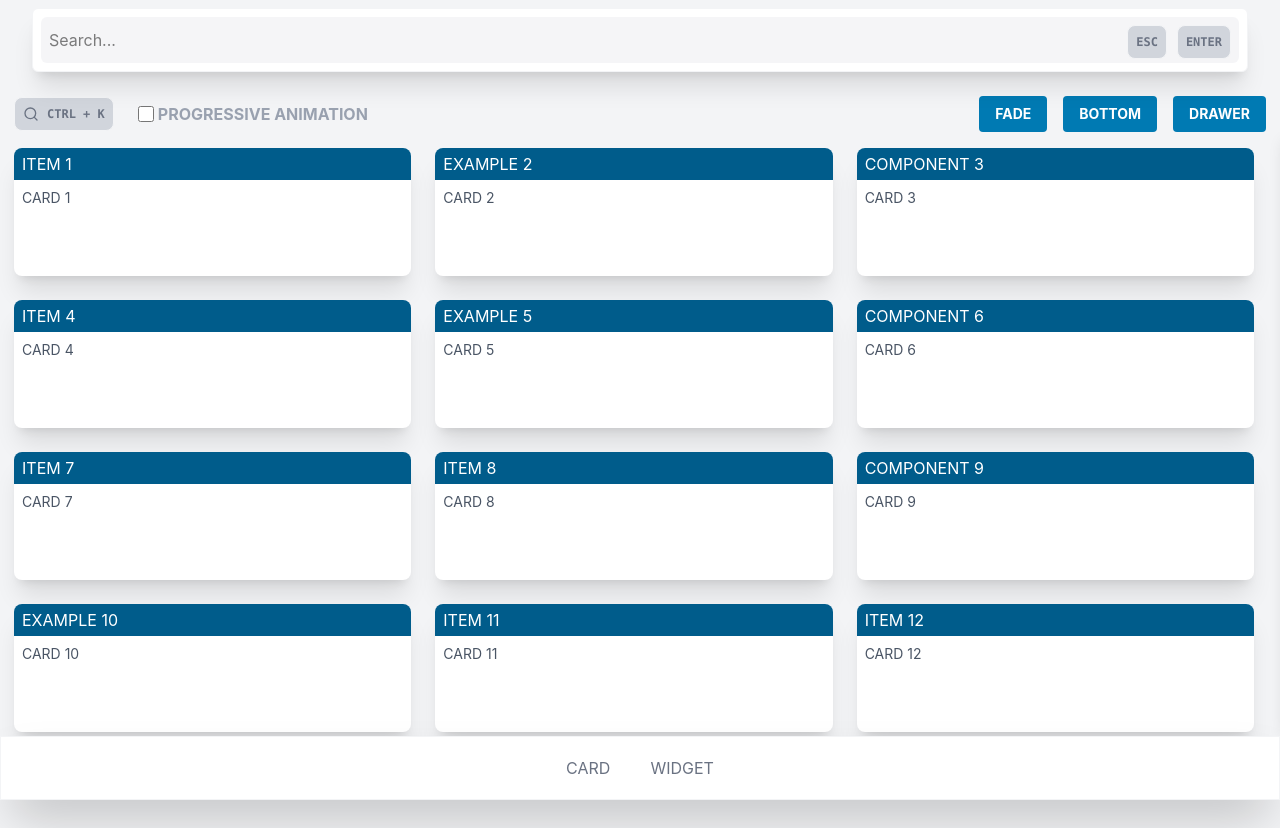
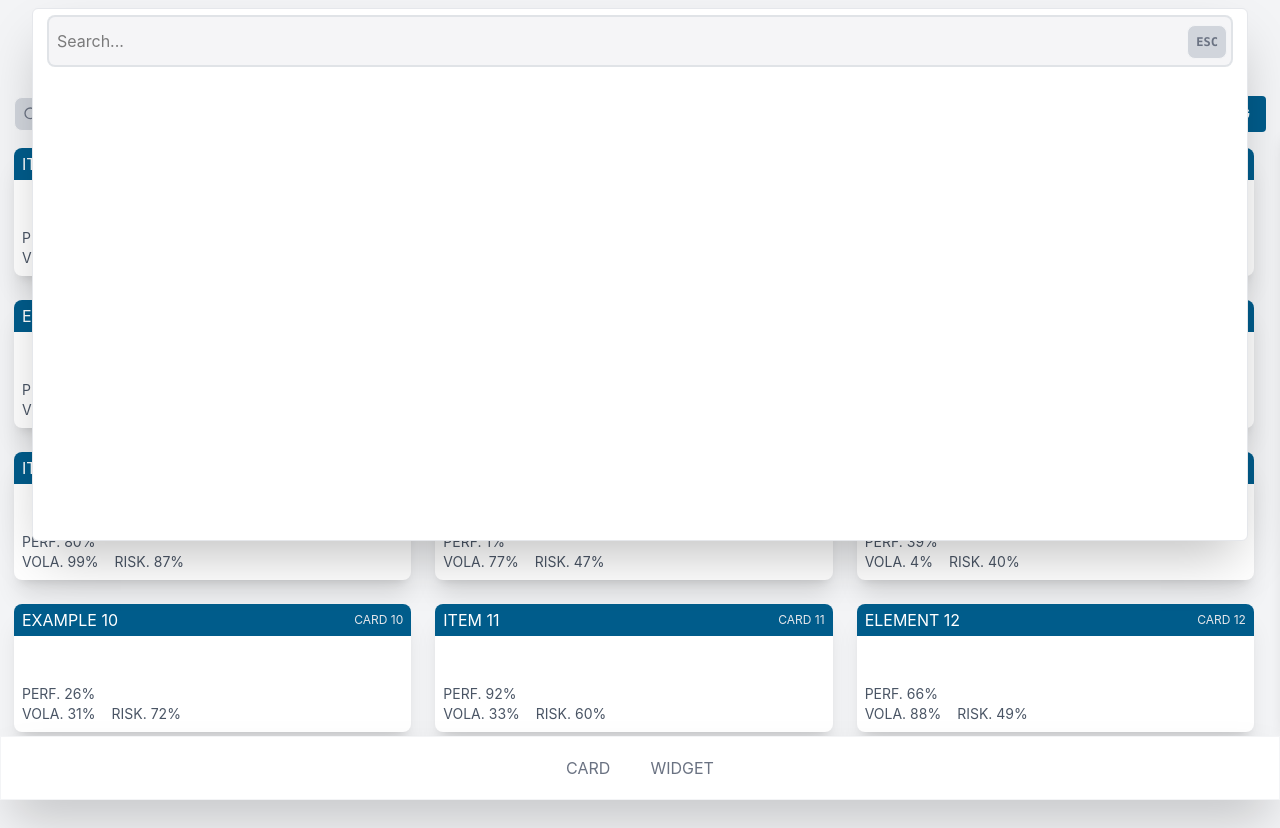
Before and after one commit to dan-alin/framer-animation, a Next.js app: page / in a window 1280 px wide. Both pictures are taken after a click on the element "CTRL + K". Built offline with nearby package versions, Linux system fonts and the light colour scheme.

Commit message:
feat: init config store

```diff
--- a/app/page.tsx
+++ b/app/page.tsx
@@ -15,25 +15,17 @@ import { useEffect, useState } from 'react';
 import { useSnapshot } from 'valtio';
 
 export default function Home() {
-	const [bottomOpen, setBottomOpen] = useState(false);
 	const [fadeOpen, setFadeOpen] = useState(false);
 	const [drawerOpen, setDrawerOpen] = useState(false);
-	const [progressive, setProgressive] = useState(false);
 
 	const pathname = usePathname();
-	const { open, value } = useSnapshot(searchStore);
+	const { open } = useSnapshot(searchStore);
 
-	const { cards } = useSnapshot(cardStore);
-
-	const navigate = useRouter();
+	const { cards, progressiveAnimation } = useSnapshot(cardStore);
 
 	useEffect(() => {
 		flipModalStore.flippedId = -1;
 	}, []);
-
-	const handleBottomClick = () => {
-		setBottomOpen(!bottomOpen);
-	};
 
 	const handleFadeClick = () => {
 		setFadeOpen(!fadeOpen);
@@ -48,7 +40,7 @@ export default function Home() {
 	};
 
 	const handleProgressiveClick = () => {
-		setProgressive(!progressive);
+		cardStore.progressiveAnimation = !progressiveAnimation;
 	};
 
 	useEffect(() => {
@@ -104,45 +96,29 @@ export default function Home() {
 					<Button onClick={handleFadeClick} type="button">
 						Fade
 					</Button>
-					<Button onClick={handleBottomClick} type="button">
-						Bottom
-					</Button>
 
 					<Button onClick={handleDrawerClick} type="button">
-						Drawer
+						Config
 					</Button>
 				</div>
 			</div>
-			<div className="flex flex-wrap w-full h-full gap-6 " key={progressive.toString()}>
+			<div className="flex flex-wrap w-full h-full gap-6 " key={progressiveAnimation.toString()}>
 				<AnimatePresence>
-					{cards
-						.filter((card) => {
-							return (
-								card.desc.toLowerCase().includes(value.toLowerCase()) ||
-								card.title.toLowerCase().includes(value.toLowerCase())
-							);
-						})
-						.map((card) => (
+					{cards.map((card) => (
 						<ScaleCard
+							performance={card.performance}
+							volatility={card.volatility}
+							risk={card.risk}
 							key={card.id}
 							desc={card.desc}
 							id={card.id}
 							title={card.title}
-								progressive={progressive}
+							progressive={progressiveAnimation}
 						/>
 					))}
 				</AnimatePresence>
 			</div>
 
-			<Dialog
-				showFooter
-				bottom
-				onCancel={handleBottomClick}
-				onConfirm={handleBottomClick}
-				body="Bottom modal example"
-				open={bottomOpen}
-				title="Modal"
-			/>
 			<Dialog
 				showFooter
 				onCancel={handleFadeClick}
--- a/app/widgets/page.tsx
+++ b/app/widgets/page.tsx
@@ -2,9 +2,10 @@
 
 import FlipWidget from '@/components/flip-widget';
 import LineMock from '@/components/line-mock';
+import { cardStore } from '@/stores/cards.store';
 import { flipModalStore } from '@/stores/flipped-modal.store';
 import { motion } from 'motion/react';
-import { useEffect, useMemo } from 'react';
+import { useEffect } from 'react';
 import { useSnapshot } from 'valtio';
 
 type WidgetProps = {
@@ -12,19 +13,16 @@ type WidgetProps = {
 };
 
 const FrontWidget = ({ id }: WidgetProps) => {
-	const lines = useMemo(() => {
-		return Array.from({ length: 7 }).map((_, i) => ({
-			name: `Line ${i + 1}`,
-			percentage: Math.floor(Math.random() * 100)
-		}));
-	}, []);
+	const { cards } = useSnapshot(cardStore);
 	return (
 		<div className=" h-full w-full flex flex-col gap-2 ">
 			<h1 className="   uppercase rounded-t-lg font-bold px-2 py-1 ">widget {id}</h1>
-			<div className="flex flex-col  gap-2">
-				{lines.map((line, i) => (
-					<LineMock key={i} name={line.name} percentage={line.percentage} />
-				))}
+			<div className="flex flex-col overflow-auto pb-2 gap-2">
+				{cards
+					.filter((line) => line.id <= 5)
+					.map((line) => (
+						<LineMock id={line.id} key={line.id} name={line.desc} percentage={line.percentage} />
+					))}
 			</div>
 		</div>
 	);
--- a/components/button.tsx
+++ b/components/button.tsx
@@ -7,7 +7,7 @@ const Button = forwardRef<HTMLButtonElement, ButtonProps>(({ className, ...props
 	return (
 		<button
 			className={cn(
-				'cursor-pointer bg-primary text-white px-4 py-2 rounded active:scale-95 transition-transform duration-200 uppercase text-sm font-bold',
+				'cursor-pointer bg-primary-dark text-white px-4 py-2 rounded active:scale-95 transition-transform duration-200 uppercase text-sm font-bold focus:outline-none focus:ring-2  focus:ring-offset-1 focus:ring-primary-dark',
 				className
 			)}
 			ref={ref}
--- a/components/drawer.tsx
+++ b/components/drawer.tsx
@@ -2,6 +2,8 @@ import { FC } from 'react';
 
 import clsx from 'clsx';
 import { Button } from './button';
+import { configStore } from '@/stores/config.store';
+import { useSnapshot } from 'valtio';
 
 interface DrawerProps {
 	open: boolean;
@@ -9,6 +11,8 @@ interface DrawerProps {
 }
 
 const Drawer: FC<DrawerProps> = ({ open, closeDrawer }) => {
+	const { showPerformance, showVolatility, showTipology } = useSnapshot(configStore);
+
 	return (
 		<div
 			className={clsx(
@@ -17,7 +21,45 @@ const Drawer: FC<DrawerProps> = ({ open, closeDrawer }) => {
 			)}
 		>
 			<h1 className="font-bold uppercase">Drawer</h1>
-			<div className="flex items-center justify-center text-gray-500">Drawer content</div>
+			<div className="flex flex-col gap-2  text-gray-500 h-full pt-4">
+				<div className=" uppercase text-gray-400 flex items-center gap-1 font-bold">
+					<input
+						type="checkbox"
+						id="performance"
+						className="size-4 cursor-pointer"
+						checked={showPerformance}
+						onChange={(e) => {
+							configStore.showPerformance = e.target.checked;
+						}}
+					></input>
+					<label htmlFor="performance"> Performance</label>
+				</div>
+				<div className=" uppercase text-gray-400 flex items-center gap-1 font-bold">
+					<input
+						type="checkbox"
+						id="volatility"
+						className="size-4 cursor-pointer"
+						checked={showVolatility}
+						onChange={(e) => {
+							configStore.showVolatility = e.target.checked;
+						}}
+					></input>
+					<label htmlFor="volatility"> volatility</label>
+				</div>
+
+				<div className=" uppercase text-gray-400 flex items-center gap-1 font-bold">
+					<input
+						type="checkbox"
+						id="typology"
+						className="size-4 cursor-pointer"
+						checked={showTipology}
+						onChange={(e) => {
+							configStore.showTipology = e.target.checked;
+						}}
+					></input>
+					<label htmlFor="typology"> typology</label>
+				</div>
+			</div>
 			<div className="self-start">
 				<Button onClick={closeDrawer}>Close</Button>
 			</div>
--- a/components/flip-widget.tsx
+++ b/components/flip-widget.tsx
@@ -81,12 +81,18 @@ const FlipWidget = ({ id, front, back, className }: MotionLineCardProps) => {
 			onAnimationComplete={() => {
 				flipModalStore.isAnimating = false;
 			}}
+			onWheel={(e) => {
+				e.stopPropagation();
+			}}
 		>
 			{/* FRONT */}
 			<motion.div
 				initial={{ opacity: 0 }}
 				animate={{ opacity: isCurrent ? 0 : 1 }}
 				transition={{ duration: 0.2, delay: 0.3 }}
+				onWheel={(e) => {
+					e.stopPropagation();
+				}}
 				className="absolute backface-hidden h-full w-full backface-hidden-wk"
 				onClick={openCard}
 			>
--- a/components/scale-card.tsx
+++ b/components/scale-card.tsx
@@ -4,17 +4,33 @@ import { motion } from 'motion/react';
 import { useRouter } from 'next/navigation';
 import { useRef, useState } from 'react';
 import Chip from './chip';
+import { useSnapshot } from 'valtio';
+import { configStore } from '@/stores/config.store';
 type ScaleCardProps = {
 	id: number;
 	desc: string;
 	title: string;
+	performance?: number;
+	volatility?: number;
+	risk?: number;
 	progressive?: boolean;
+	search?: boolean;
 };
 
-const ScaleCard = ({ id, desc, title, progressive = false }: ScaleCardProps) => {
+const ScaleCard = ({
+	id,
+	desc,
+	title,
+	performance,
+	volatility,
+	risk,
+	progressive = false,
+	search = false
+}: ScaleCardProps) => {
 	const [isAnimating, setIsAnimating] = useState(false);
 	const [x, setX] = useState(0);
 	const [y, setY] = useState(0);
+	const { showVolatility, showPerformance } = useSnapshot(configStore);
 
 	const cardRef = useRef<HTMLDivElement>(null);
 
@@ -23,6 +39,9 @@ const ScaleCard = ({ id, desc, title, progressive = false }: ScaleCardProps) =>
 	const handleExpand = () => {
 		const card = cardRef.current;
 		if (!card) return;
+
+		card.blur();
+
 		setIsAnimating(true);
 
 		const { top, left } = card.getBoundingClientRect();
@@ -52,7 +71,7 @@ const ScaleCard = ({ id, desc, title, progressive = false }: ScaleCardProps) =>
 				scale: { delay: progressive ? 0.1 * id : 0 },
 				opacity: { delay: progressive ? 0.1 * id : 0 }
 			}}
-			className=" h-32   w-[calc((100%-48px)*0.33)] "
+			className={cn(' h-32   w-[calc((100%-48px)*0.33)]  ', search && 'w-full')}
 		>
 			<motion.div
 				ref={cardRef}
@@ -70,24 +89,33 @@ const ScaleCard = ({ id, desc, title, progressive = false }: ScaleCardProps) =>
 					translateY: { duration: isAnimating ? 0.5 : 0 }
 				}}
 				onClick={handleExpand}
+				onKeyDown={(e) => {
+					if (e.key === 'Enter') {
+						handleExpand();
+					}
+				}}
+				tabIndex={0}
 				className={cn(
-					'rounded-lg flex flex-col bg-white shadow-xl cursor-pointer h-full w-full ',
+					'rounded-lg flex flex-col bg-white shadow-xl cursor-pointer h-full w-full focus:scale-105 focus:duration-200 focus:outline-none ',
 					isAnimating && 'pointer-events-none bg-gray-100 transition-colors duration-500 '
 				)}
 				onAnimationComplete={handleAnimatioonEnd}
 			>
 				{!isAnimating && (
 					<motion.h1
-						className={cn(' uppercase rounded-t-lg  px-2 py-1 text-white bg-primary-dark ')}
+						className={cn(
+							' uppercase rounded-t-lg w-full flex items-center justify-between  px-2 py-1 text-white bg-primary-dark '
+						)}
 					>
 						{desc}
+						<span className="text-xs text-gray-200">{title}</span>
 					</motion.h1>
 				)}
 
 				<motion.div
 					transition={{ duration: 0.7, delay: 0 }}
 					className={cn(
-						'text-sm p-2 text-gray-600 uppercase items-center flex gap-2',
+						'text-sm p-2 text-gray-600 uppercase items-end h-full flex gap-4',
 						isAnimating && 'text-2xl px-8 pt-8 pb-2  text-black'
 					)}
 				>
@@ -97,10 +125,18 @@ const ScaleCard = ({ id, desc, title, progressive = false }: ScaleCardProps) =>
 							animate={{ opacity: 1 }}
 							transition={{ duration: 0.7 }}
 						>
-							<StarIcon className="fill-gray-300 stroke-none size-6" />{' '}
+							<StarIcon className="fill-gray-300 stroke-none size-6 " />
 						</motion.span>
 					)}
-					{title}
+					<div className="flex flex-col   ">
+						{showPerformance && <p>perf. {performance}%</p>}
+						{showVolatility && (
+							<div className="flex flex-row gap-4">
+								<p>vola. {volatility}% </p>
+								<p>risk. {risk}%</p>
+							</div>
+						)}
+					</div>
 					{isAnimating &&
 						Array.from({ length: 3 }).map((_, i) => (
 							<motion.div
--- a/components/search.tsx
+++ b/components/search.tsx
@@ -1,11 +1,14 @@
 'use client';
+import { cardStore } from '@/stores/cards.store';
 import { searchStore } from '@/stores/search.store';
 import { AnimatePresence, motion } from 'motion/react';
 import { useRef } from 'react';
 import { useSnapshot } from 'valtio';
+import ScaleCard from './scale-card';
 
 const Search = () => {
-	const { open } = useSnapshot(searchStore);
+	const { open, value } = useSnapshot(searchStore);
+	const { cards, progressiveAnimation } = useSnapshot(cardStore);
 
 	const inputRef = useRef<HTMLInputElement>(null);
 
@@ -16,16 +19,14 @@ const Search = () => {
 					initial={{ opacity: 0, translateY: -100 }}
 					animate={{ opacity: 1, translateY: 0 }}
 					exit={{ opacity: 0, translateY: -100 }}
-					className="absolute top-0 bg-white rounded-md mx-auto mt-2 w-[95vw] h-16 shadow-xl items-center justify-center p-2 z-5 border border-gray-100 "
+					className="absolute top-0 bg-white rounded-md mx-auto mt-2 w-[95vw] h-2/3 shadow-2xl items-center justify-center py-2 px-4  z-5 border border-gray-200 "
 				>
 					<motion.input
-						onKeyDown={(e) => {
-							if (e.key === 'Enter') {
-								searchStore.value = inputRef.current?.value ?? '';
-							}
+						onChange={() => {
+							searchStore.value = inputRef.current?.value ?? '';
 						}}
 						autoFocus
-						className="h-full w-full bg-gray-400/10 rounded-md outline-none p-2 "
+						className="h-12 w-full bg-gray-400/10 rounded-md outline-none p-2 focus:ring-2 focus:ring-gray-400/30"
 						type="text"
 						placeholder="Search..."
 						defaultValue={searchStore.value}
@@ -33,19 +34,33 @@ const Search = () => {
 					/>
 					<kbd
 						onClick={() => (searchStore.open = false)}
-						className="text-gray-500 font-bold uppercase border border-gray-100 bg-gray-300 text-xs py-2 p-2 rounded-lg flex items-center gap-2  absolute right-20 top-4"
+						className="text-gray-500 font-bold uppercase border border-gray-100 bg-gray-300 text-xs py-2 p-2 rounded-lg flex items-center gap-2  absolute right-5 top-4"
 					>
 						Esc
 					</kbd>
 
-					<kbd
-						onClick={() => {
-							searchStore.value = inputRef.current?.value ?? '';
-						}}
-						className="text-gray-500 font-bold uppercase border border-gray-100 bg-gray-300 text-xs py-2 p-2 rounded-lg flex items-center gap-2  absolute right-4 top-4"
-					>
-						Enter
-					</kbd>
+					<div className="grid grid-cols-3 gap-4 mt-10">
+						<AnimatePresence>
+							{value.length >= 3 &&
+								cards
+									.filter((card) => {
+										return (
+											card.desc.toLowerCase().includes(value.toLowerCase()) ||
+											card.title.toLowerCase().includes(value.toLowerCase())
+										);
+									})
+									.map((card) => (
+										<ScaleCard
+											key={card.id}
+											id={card.id}
+											title={card.title}
+											desc={card.desc}
+											search
+											progressive={progressiveAnimation}
+										></ScaleCard>
+									))}
+						</AnimatePresence>
+					</div>
 				</motion.div>
 			)}
 		</AnimatePresence>
--- a/stores/cards.store.ts
+++ b/stores/cards.store.ts
@@ -2,24 +2,42 @@ import { proxy } from 'valtio';
 
 type CardStore = {
 	cards: Card[];
+	progressiveAnimation: boolean;
 };
 
 type Card = {
 	id: number;
 	title: string;
 	desc: string;
+	performance: number;
+	volatility: number;
+	risk: number;
+	tipology: string;
 };
 
-//generate 4 different  description for the cards
 const descriptions = ['Example ', 'Element ', 'Item ', 'Component '];
 
-//generate 12 cards
+const typologies = [
+	'Equity',
+	'Fixed Income',
+	'Real Estate',
+	'Commodities',
+	'Private Equity',
+	'Hedge Funds',
+	'Derivatives'
+];
+
 const generatedCards: Card[] = Array.from({ length: 12 }, (_, i) => ({
 	id: i,
 	title: 'Card ' + (i + 1),
-	desc: descriptions[Math.floor(Math.random() * descriptions.length)] + (i + 1)
+	desc: descriptions[Math.floor(Math.random() * descriptions.length)] + (i + 1),
+	performance: Math.floor(Math.random() * 100),
+	volatility: Math.floor(Math.random() * 100),
+	risk: Math.floor(Math.random() * 100),
+	tipology: typologies[Math.floor(Math.random() * typologies.length)]
 }));
 
 export const cardStore = proxy<CardStore>({
-	cards: generatedCards
+	cards: generatedCards,
+	progressiveAnimation: false
 });
--- /dev/null
+++ b/stores/config.store.ts
@@ -0,0 +1,13 @@
+import { proxy } from 'valtio';
+
+type ConfigStore = {
+	showPerformance: boolean;
+	showVolatility: boolean;
+	showTipology: boolean;
+};
+
+export const configStore = proxy<ConfigStore>({
+	showPerformance: true,
+	showVolatility: true,
+	showTipology: true
+});
```
Also changed, not shown: components/card.tsx (+6 -2 lines), components/line-mock.tsx (+14 -2 lines). Lines whose indentation alone changed are shown as unchanged.
